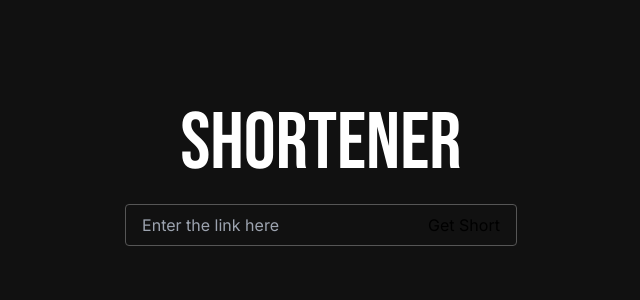
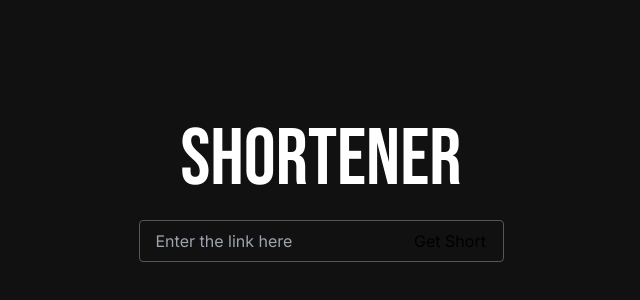
Before and after one commit to ismylsmylv/Shortener, a Next.js app: page / in a window 1280 px wide. Shown: the part 156-456 px from the top of the page, without its empty margins (319-959 px from the left). Built offline with nearby package versions, Linux system fonts and the light colour scheme.

Commit message:
style: input style fixes

```diff
--- a/src/components/input/page.tsx
+++ b/src/components/input/page.tsx
@@ -13,7 +13,7 @@ function InputView({}: Props) {
     <div className="InputView flex justify-center items-center flex-col	">
       <div className="logo">shortener</div>
       <form
-        className="input flex justify-center items-center gap-5 rounded"
+        className="input flex justify-center items-center  rounded"
         action={getURL}
       >
         <input
--- a/src/components/input/style.scss
+++ b/src/components/input/style.scss
@@ -3,6 +3,7 @@
 .InputView {
     margin: 0 auto;
     margin-top: 30svh;
+    padding: 1rem;
 
     .logo {
         color: white;
@@ -15,14 +16,18 @@
         border: 1px solid #565656;
 
         input {
-            padding: 0.5rem 1rem;
+            padding: 0.5rem;
+            padding-left: 1rem;
+            width: calc(100% - 105px);
             background-color: transparent;
         }
 
         button {
-            padding: 0.5rem 1rem;
+            padding: 0.5rem;
+            //  1rem;
             text-transform: capitalize;
             transition: 200ms linear;
+            width: 105px;
 
             &:hover {
                 background-color: #565656;
@@ -30,3 +35,23 @@
         }
     }
 }
+
+// @media (max-width:410px) {
+//     .InputView {
+
+//         .input {
+//             border: 1px solid #565656;
+
+//             input {
+//                 padding: 0.1rem 0.5rem;
+//             }
+
+//             button {
+//                 padding: 0.1rem 0.1rem;
+
+
+//             }
+//         }
+//     }
+
+// }
```
